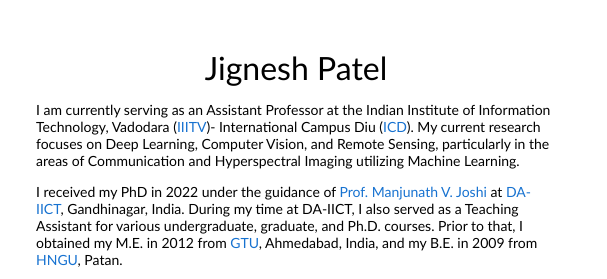
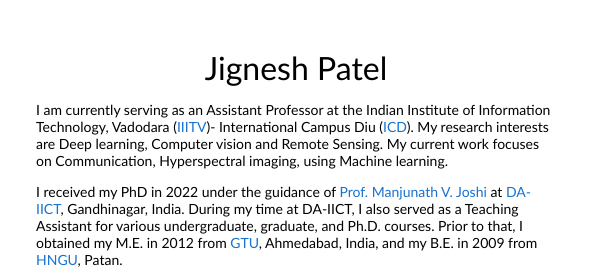
Before and after one commit to jignnesh/jignnesh.github.io, a plain HTML site: page publication.html in a window 1280 px wide. Shown: the top 279 px of the page, 464-1071 px from the left. Drawn offline with Linux system fonts and the light colour scheme.

Commit message:
Update publication.html

```diff
--- a/publication.html
+++ b/publication.html
@@ -25,7 +25,7 @@
                   <p class="name" style="text-align: center;">
                     Jignesh Patel
                   </p>
-                  <p>I am currently serving as an Assistant Professor at the Indian Institute of Information Technology, Vadodara (<a href="https://iiitvadodara.ac.in/">IIITV</a>)- International Campus Diu (<a href="http://diu.iiitvadodara.ac.in/">ICD</a>). My current research focuses on Deep Learning, Computer Vision, and Remote Sensing, particularly in the areas of Communication and Hyperspectral Imaging utilizing Machine Learning.
+                  <p>I am currently serving as an Assistant Professor at the Indian Institute of Information Technology, Vadodara (<a href="https://iiitvadodara.ac.in/">IIITV</a>)- International Campus Diu (<a href="http://diu.iiitvadodara.ac.in/">ICD</a>). My research interests are Deep learning, Computer vision and Remote Sensing. My current work focuses on Communication, Hyperspectral imaging, using Machine learning.
                   </p>
 
                   <p>
```
